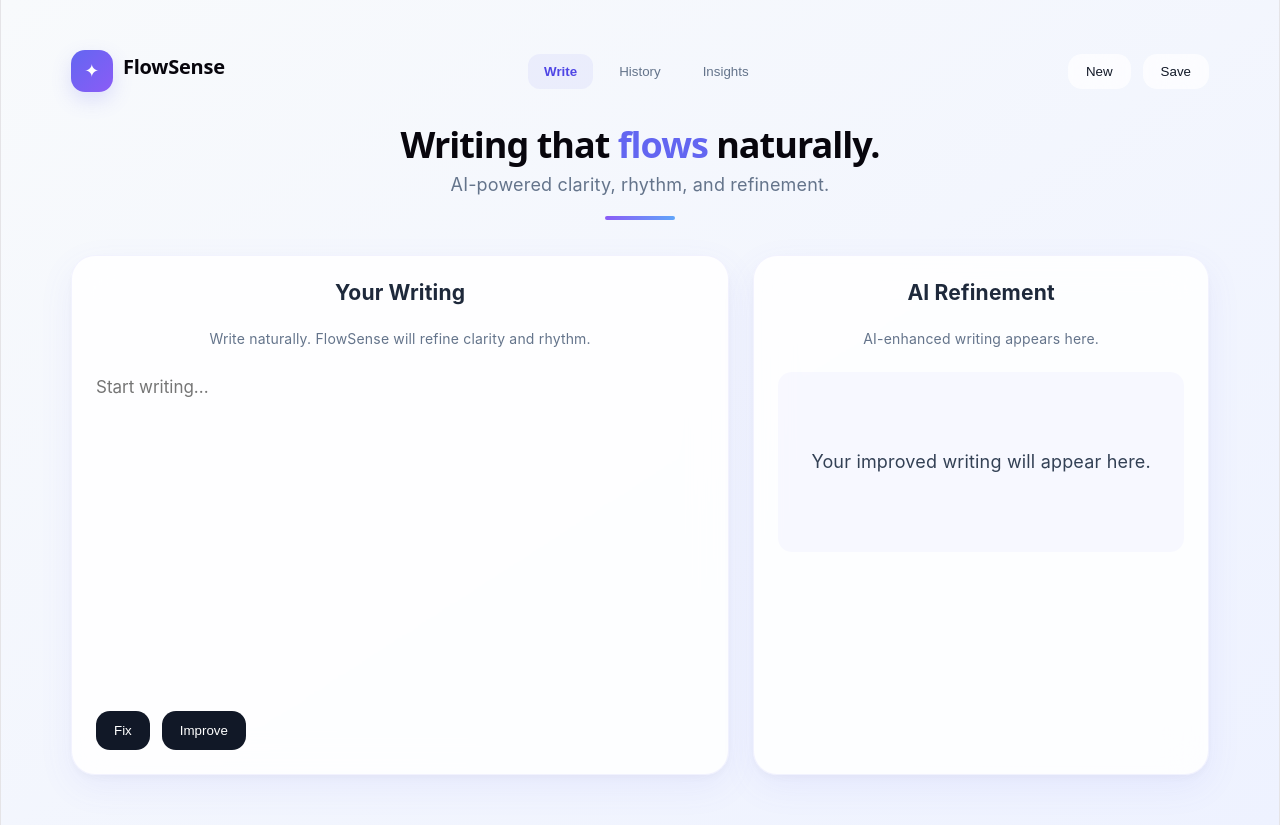
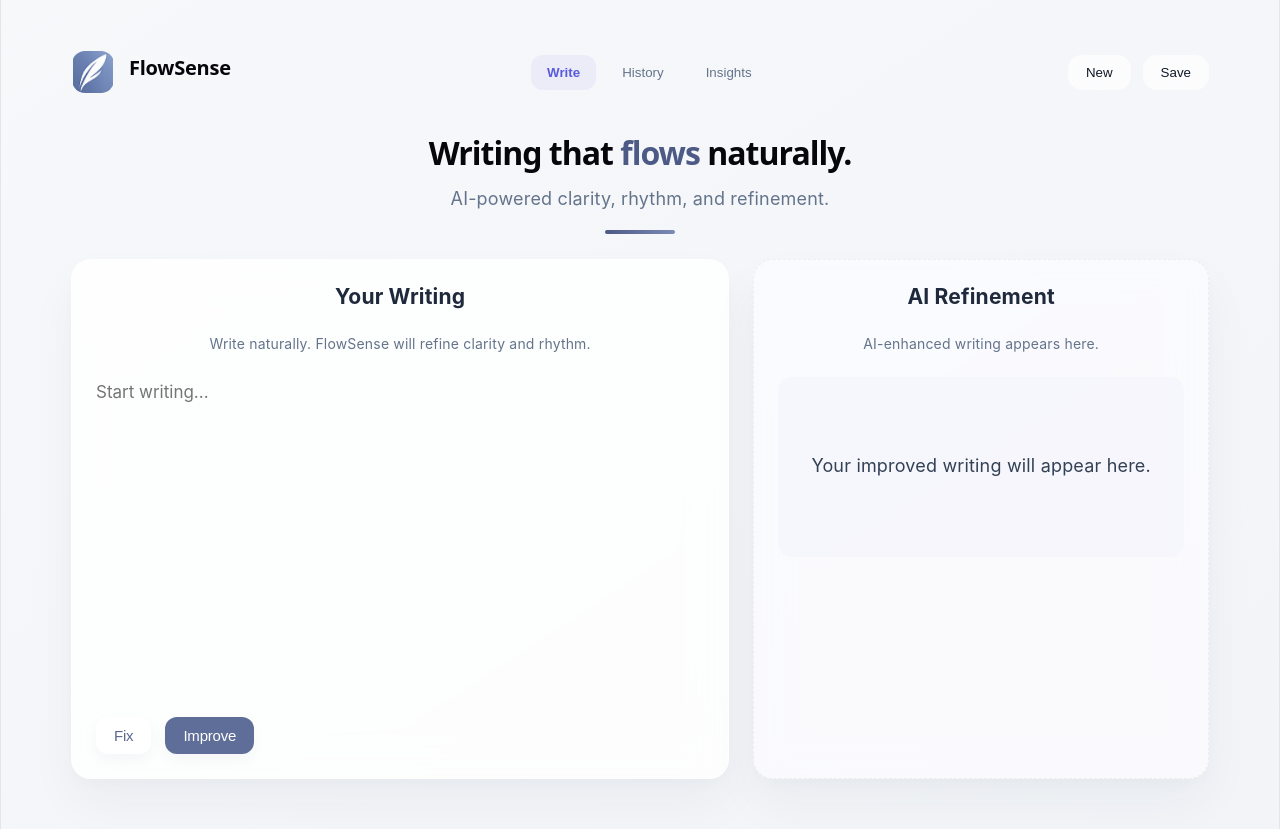
Before and after one commit to Keertilata20/flowsense-app, a React (Vite) app: page / in a window 1280 px wide. Built offline with nearby package versions, Linux system fonts and the light colour scheme.

Commit message:
Redesign UI Layout

```diff
--- a/src/App.css
+++ b/src/App.css
@@ -193,11 +193,12 @@
 
 body {
   font-family: Inter, sans-serif;
-  background: linear-gradient(
-    to bottom right,
-    #f8fafc,
-    #eef2ff
-  );
+  background:
+linear-gradient(
+to bottom right,
+#f7f8fa,
+#f2f4f8
+);
   color: #1e293b;
 }
 
@@ -235,6 +236,7 @@ body {
   cursor: pointer;
 
   transition: .2s;
+  font-weight: 500;
 }
 .nav-tab:hover {
   background:
@@ -242,10 +244,8 @@ body {
 }
 .nav-tab.active {
   background:
-  rgba(99,102,241,.08);
-
-  color:
-  #4f46e5;
+rgba(90,90,219,.07);
+color:#5A5ADB;
 
   font-weight: 600;
 }
@@ -253,33 +253,28 @@ body {
 .logo {
   display: flex;
   align-items: center;
-  gap: 10px;
+  gap: 14px;
 }
 
 .logo-icon {
-  width: 42px;
-  height: 42px;
+  width: 44px;
+  height: 44px;
 
   display: flex;
   align-items: center;
   justify-content: center;
 
-  border-radius: 14px;
+  flex-shrink: 0;
+}
+.logo-image {
+  width: 95%;
+  height: 95%;
 
-  background:
-    linear-gradient(
-      135deg,
-      #6366f1,
-      #8b5cf6
-    );
+  object-fit: contain;
+  display: block;
+  border-radius: 13px;
+}
 
-  color: white;
-  font-size: 18px;
-
-  box-shadow:
-    0 8px 20px
-    rgba(99,102,241,0.18);
-}
 
 .logo h2 {
   font-size: 20px;
@@ -314,17 +309,18 @@ transform: translateY(-2px);
 
 .hero {
   text-align: center;
-  margin-bottom: 35px;
+  margin-bottom: 25px;
 }
 
 .hero h1 {
-  font-size: 36px;
+  font-size: 32px;
   margin-bottom: 14px;
   font-weight: 700;
 letter-spacing: -1px;
+line-height: 1.2;
 }
 .hero span {
-  color: #6366f1;
+  color: #4c5a85;
 }
 .hero-accent {
   width: 70px;
@@ -335,11 +331,11 @@ letter-spacing: -1px;
   border-radius: 999px;
 
   background:
-    linear-gradient(
-      90deg,
-      #8b5cf6,
-      #60a5fa
-    );
+linear-gradient(
+90deg,
+#4c5a85,
+#7b89b5
+);
 }
 
 .hero p {
@@ -358,19 +354,22 @@ margin: 0 auto;
 }
 
 .panel {
-  background: rgba(255,255,255,0.85);
+  background:
+rgba(255,255,255,0.78);
 
-  border: 1px solid rgba(99,102,241,0.08);
+  border:
+1px solid
+rgba(255,255,255,.55);
 
-  border-radius: 24px;
+  border-radius: 20px;
 
   padding: 24px;
 
   backdrop-filter: blur(18px);
 
   box-shadow:
-0 12px 35px rgba(99,102,241,0.08),
-0 4px 10px rgba(15,23,42,0.03);
+0 24px 50px rgba(28,35,58,.045),
+0 8px 18px rgba(28,35,58,.025);
 
   transition: 0.3s ease;
 
@@ -391,6 +390,19 @@ min-height: 520px;
   color: #64748b;
   font-size: 14px;
   margin-bottom: 20px;
+}
+
+.editor-panel {
+  background:
+  rgba(255,255,255,.82);
+}
+
+.ai-panel {
+  background:
+  rgba(252,253,255,.72);
+  border:
+1px dashed
+rgba(76,90,133,.08);
 }
 
 /* TEXTAREA */
@@ -430,7 +442,8 @@ overflow-y: auto;
   line-height: 1.8;
   color: #334155;
 
-  background: rgba(99,102,241,0.04);
+  background:
+rgba(90,90,219,.025);
 border-radius: 14px;
 padding: 18px;
 display: flex;
@@ -442,29 +455,63 @@ justify-content: center;
 
 .action-buttons {
   display: flex;
-  gap: 12px;
+  gap: 14px;
 
-  margin-top: 18px;
+  margin-top: 12px;
   align-self: flex-start;
 }
 
 .action-buttons button {
   border: none;
-  padding: 12px 18px;
 
-  border-radius: 14px;
+  padding: 10px 18px;
 
-  background: #111827;
-color: white;
-font-weight: 500;
+  border-radius: 12px;
+
+  font-size: 15px;
+  font-weight: 450;
+  letter-spacing: -0.2px;
 
   cursor: pointer;
 
-  transition: 0.2s ease;
+  transition:
+  .22s ease;
+
+  box-shadow:
+  0 6px 16px
+  rgba(28,35,58,.04);
+}
+
+.secondary-btn {
+background:
+rgba(255,255,255,.58);
+
+color:
+#5B688D;
+
+border:
+1px solid
+rgba(76,90,133,.08);
+}
+
+.primary-btn {
+background:
+#5F6E98;
+
+color:white;
+
+border:
+1px solid
+rgba(255,255,255,.18);
 }
 
 .action-buttons button:hover {
-  transform: translateY(-2px);
+  transform:
+  translateY(-2px);
+
+  box-shadow:
+  0 10px 20px
+  rgba(28,35,58,.08);
 }
 
 /* RESPONSIVE */
--- a/src/App.tsx
+++ b/src/App.tsx
@@ -3,6 +3,7 @@ import jsPDF from "jspdf";
 import { Document, Packer, Paragraph } from "docx";
 import { saveAs } from "file-saver";
 import "./App.css";
+import logo from "./assets/logo.png";
 
 function App() {
   const [text, setText] = useState("");
@@ -119,8 +120,12 @@ const improveText = async (selectedMode: "fix" | "improve") => {
     <header className="navbar">
       <div className="logo">
   <div className="logo-icon">
-    ✦
-  </div>
+  <img
+    src={logo}
+    alt="FlowSense logo"
+    className="logo-image"
+  />
+</div>
 
   <h2>FlowSense</h2>
 </div>
@@ -158,7 +163,7 @@ const improveText = async (selectedMode: "fix" | "improve") => {
     <main className="workspace">
 
       {/* LEFT PANEL */}
-      <div className="panel">
+      <div className="panel editor-panel">
         <h3>Your Writing</h3>
         <p className="panel-subtext">
 Write naturally. FlowSense will refine clarity and rhythm.
@@ -173,7 +178,7 @@ Write naturally. FlowSense will refine clarity and rhythm.
 
         <div className="action-buttons">
 
-          <button
+          <button className="secondary-btn"
             onClick={() => {
               setMode("fix");
               improveText("fix");
@@ -182,7 +187,7 @@ Write naturally. FlowSense will refine clarity and rhythm.
              Fix
           </button>
 
-          <button
+          <button  className="primary-btn"
             onClick={() => {
               setMode("improve");
               improveText("improve");
@@ -197,7 +202,7 @@ Write naturally. FlowSense will refine clarity and rhythm.
       </div>
 
       {/* RIGHT PANEL */}
-      <div className="panel">
+      <div className="panel ai-panel">
         <h3>AI Refinement</h3>
         <p className="panel-subtext">
 AI-enhanced writing appears here.
```
Also changed, not shown: src/assets/logo.png (added).
